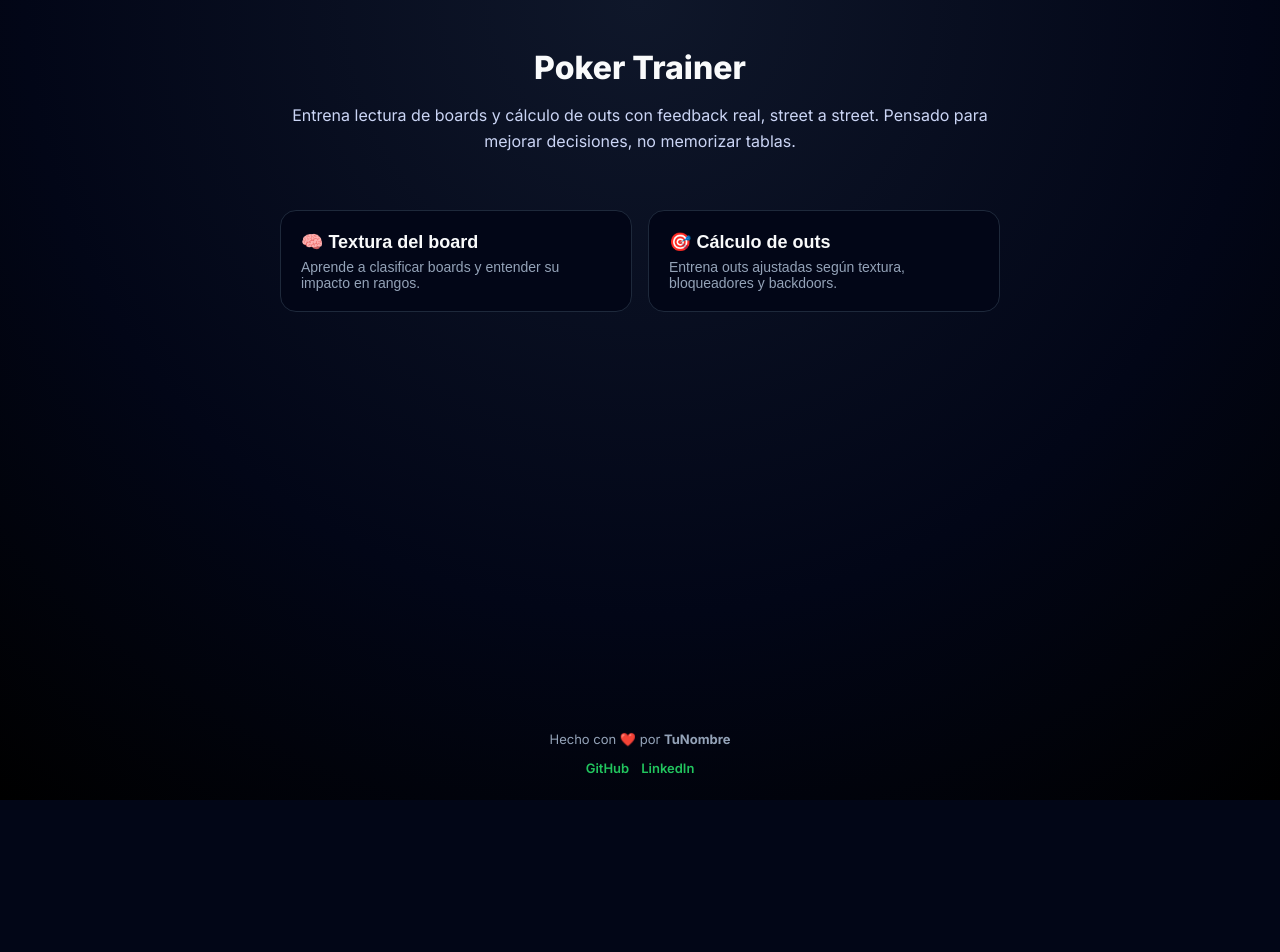
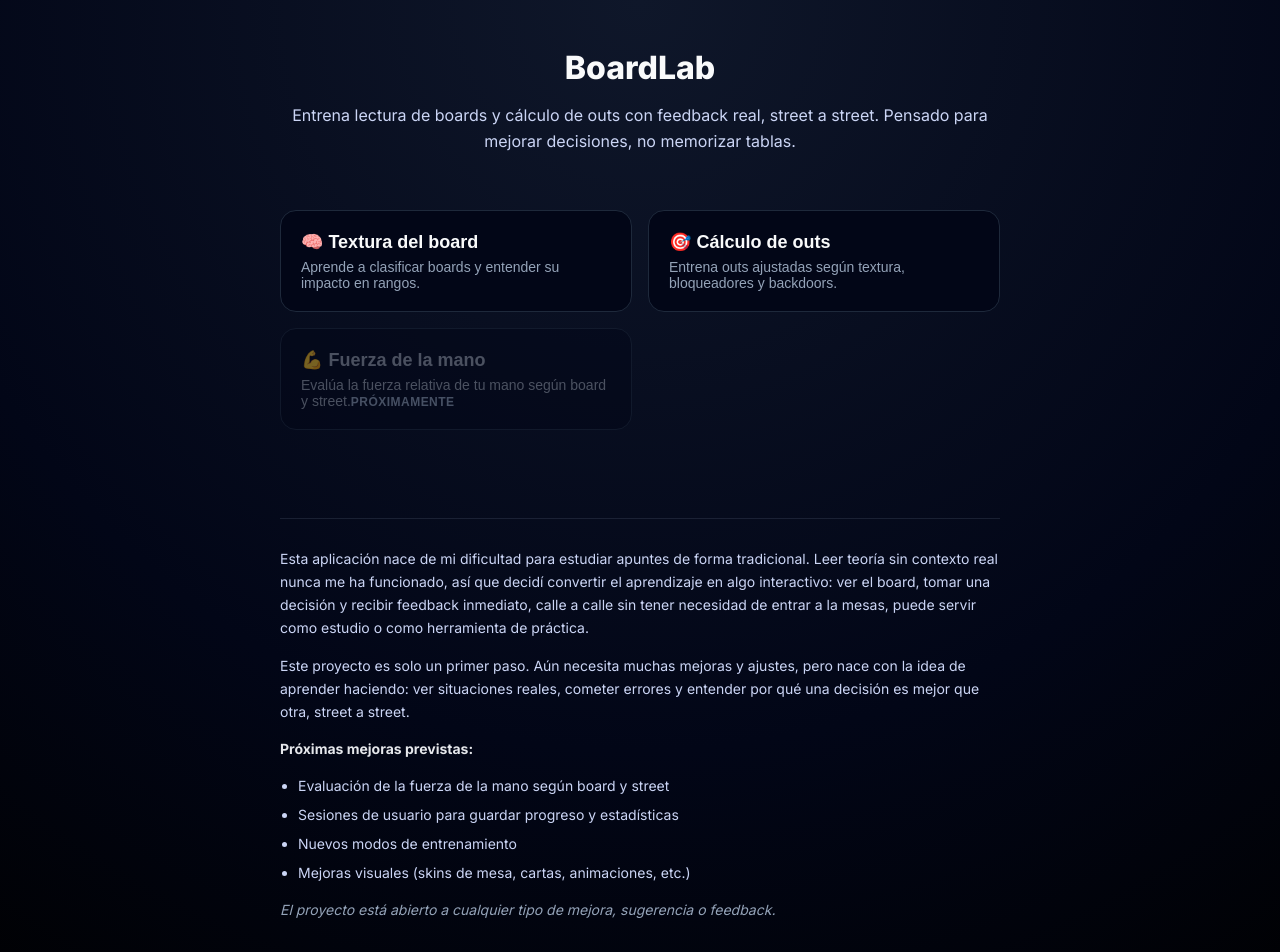
Before and after one commit to Navet21/poker-training-frontend, a React (Vite) app: page / in a window 1280 px wide. Shown: the top 952 px of the page. Before the commit the page ends 800 px from the top, so only its background shows below. Built offline with nearby package versions, Linux system fonts and the light colour scheme; no server answers.

Commit message:
Version 0.1

```diff
--- a/index.html
+++ b/index.html
@@ -2,9 +2,9 @@
 <html lang="en">
   <head>
     <meta charset="UTF-8" />
-    <link rel="icon" type="image/svg+xml" href="/vite.svg" />
+    <link rel="icon" type="image/svg+xml" href="/board-lab.svg" />
     <meta name="viewport" content="width=device-width, initial-scale=1.0" />
-    <title>Poker-Training</title>
+    <title>Board Lab</title>
     <link
   href="https://fonts.googleapis.com/css2?family=Inter:wght@400;600;700;800&display=swap"
   rel="stylesheet"
--- a/src/poker/components/Home/Home.css
+++ b/src/poker/components/Home/Home.css
@@ -62,3 +62,65 @@
   font-size: 14px;
   color: #94a3b8;
 }
+
+.home-card--disabled {
+  opacity: 0.45;
+  cursor: not-allowed;
+  pointer-events: none;
+  position: relative;
+}
+
+.home-card--disabled .home-card-title,
+.home-card--disabled .home-card-desc {
+  color: #9ca3af;
+}
+
+.home-card-soon {
+  margin-top: 8px;
+  font-size: 12px;
+  font-weight: 700;
+  letter-spacing: 0.04em;
+  text-transform: uppercase;
+  color: #94a3b8;
+}
+
+.home-about {
+  max-width: 820px;
+  margin: 48px auto 0;
+  padding-top: 28px;
+  border-top: 1px solid rgba(148, 163, 184, 0.15);
+  display: flex;
+  flex-direction: column;
+  gap: 14px;
+  color: #cbd5f5;
+  font-size: 14px;
+  line-height: 1.65;
+}
+
+.home-about p {
+  margin: 0;
+}
+
+.home-about-list-title {
+  margin-top: 8px;
+  font-weight: 700;
+  color: #e5e7eb;
+}
+
+.home-about-list {
+  margin: 0;
+  padding-left: 18px;
+  display: flex;
+  flex-direction: column;
+  gap: 6px;
+}
+
+.home-about-list li {
+  color: #cbd5f5;
+}
+
+.home-about-note {
+  margin-top: 6px;
+  font-style: italic;
+  color: #94a3b8;
+}
--- a/src/poker/components/Home/Home.tsx
+++ b/src/poker/components/Home/Home.tsx
@@ -8,7 +8,7 @@ export function Home({ onSelect }: Props) {
   return (
     <section className="home">
       <div className="home-hero">
-        <h1 className="home-title">Poker Trainer</h1>
+        <h1 className="home-title">BoardLab</h1>
 
         <p className="home-subtitle">
           Entrena lectura de boards y cálculo de outs con feedback real,
@@ -36,6 +36,49 @@ export function Home({ onSelect }: Props) {
             Entrena outs ajustadas según textura, bloqueadores y backdoors.
           </span>
         </button>
+
+        <button
+          className="home-card home-card--disabled"
+          disabled
+          aria-disabled="true"
+          title="Próximamente"
+        >
+          <span className="home-card-title">💪 Fuerza de la mano</span>
+          <span className="home-card-desc">
+            Evalúa la fuerza relativa de tu mano según board y street.
+          </span>
+          <span className="home-card-soon">Próximamente</span>
+        </button>
+      </div>
+
+      <div className="home-about">
+        <p>
+          Esta aplicación nace de mi dificultad para estudiar apuntes de forma tradicional.
+          Leer teoría sin contexto real nunca me ha funcionado, así que decidí convertir el
+          aprendizaje en algo interactivo: ver el board, tomar una decisión y recibir feedback
+          inmediato, calle a calle sin tener necesidad de entrar a la mesas, puede servir como estudio o como herramienta de práctica.
+        </p>
+
+        <p>
+          Este proyecto es solo un primer paso. Aún necesita muchas mejoras y ajustes,
+          pero nace con la idea de aprender haciendo: ver situaciones reales, cometer errores
+          y entender por qué una decisión es mejor que otra, street a street.
+        </p>
+
+        <p className="home-about-list-title">
+          Próximas mejoras previstas:
+        </p>
+
+        <ul className="home-about-list">
+          <li>Evaluación de la fuerza de la mano según board y street</li>
+          <li>Sesiones de usuario para guardar progreso y estadísticas</li>
+          <li>Nuevos modos de entrenamiento</li>
+          <li>Mejoras visuales (skins de mesa, cartas, animaciones, etc.)</li>
+        </ul>
+
+        <p className="home-about-note">
+          El proyecto está abierto a cualquier tipo de mejora, sugerencia o feedback.
+        </p>
       </div>
     </section>
   );
--- a/src/poker/components/OutsTrainer/OutsTrainer.tsx
+++ b/src/poker/components/OutsTrainer/OutsTrainer.tsx
@@ -9,20 +9,29 @@ import { FeedbackPanel } from "../FeedbackPanel/FeedbackPanel";
 import "./OutsTrainer.css";
 import type { OutsAnswer } from "../../domain/outs/out.types";
 
+type PendingNext = {
+  street: OutsSession["street"];
+  board: OutsSession["cards"];
+};
+
 export function OutsTrainer() {
   const [session, setSession] = useState<OutsSession | null>(null);
   const [answer, setAnswer] = useState<OutsAnswer | null>(null);
   const [outsInput, setOutsInput] = useState("");
   const [loading, setLoading] = useState(false);
   const [error, setError] = useState("");
+  const [pendingNext, setPendingNext] = useState<PendingNext | null>(null);
+  const [sessionEnded, setSessionEnded] = useState(false);
 
   async function handleNewSession() {
     try {
       setError("");
       setAnswer(null);
       setOutsInput("");
+      setPendingNext(null);
+      setSessionEnded(false);
+
       setLoading(true);
-
       const data = await createOutsTrainingSession();
       setSession(data);
     } catch (err) {
@@ -48,30 +57,27 @@ export function OutsTrainer() {
       return;
     }
 
-
     try {
       setError("");
       setLoading(true);
 
       const payload = { street: session.street, outs };
-
       const res = await answerOutsTrainingSession(session.sessionId, payload);
 
       setAnswer(res);
 
-    if (!res.finished && res.next) {
+      if (res.next) {
+        setPendingNext({
+          street: res.next.street,
+          board: res.next.board,
+        });
+      } else {
+        setPendingNext(null);
+      }
 
-      setSession({
-        sessionId: session.sessionId,
-        street: res.next.street,
-        hole: session.hole,
-        cards: res.next.board,
-      });
+      setSessionEnded(res.finished);
 
       setOutsInput("");
-    } else {
-      setSession(null);
-    }
     } catch (err) {
       const message =
         err instanceof Error ? err.message : "Error al enviar la respuesta";
@@ -82,11 +88,32 @@ export function OutsTrainer() {
     }
   }
 
+  function handleDealNext() {
+    if (!session || !pendingNext) return;
+
+    setSession({
+      sessionId: session.sessionId,
+      street: pendingNext.street,
+      hole: session.hole,
+      cards: pendingNext.board,
+    });
+    setPendingNext(null);
+    if (pendingNext.street !== "river") {
+      setAnswer(null);
+      setSessionEnded(false);
+    }
+  }
+
+  const ctaLabel = pendingNext?.street
+    ? pendingNext.street === "river"
+      ? "Ver River"
+      : `Pedir ${pendingNext.street.charAt(0).toUpperCase()}${pendingNext.street.slice(1)}`
+    : "Pedir carta";
+
+  const locked = !!answer || loading;
 
   return (
     <div className="hand-container">
-    <h2>Outs Trainer</h2>
-
       {error && <p className="error">{error}</p>}
 
       {!session && (
@@ -106,10 +133,8 @@ export function OutsTrainer() {
         <>
           <div className="trainer-row">
             <h3 className="street-title">
-            Street actual:{" "}
-            <span className="street-value">{session.street}</span>
+              Street actual: <span className="street-value">{session.street}</span>
             </h3>
-
           </div>
 
           <div className="table-zone table-zone--controls">
@@ -127,7 +152,13 @@ export function OutsTrainer() {
           </div>
 
           <div className="panel">
-          <div className="outs-form">
+            <form
+              className="outs-form"
+              onSubmit={(e) => {
+                e.preventDefault();
+                if (!locked && session.street !== "river") handleSubmit();
+              }}
+            >
               <label className="outs-label">
                 Outs:
                 <input
@@ -135,32 +166,56 @@ export function OutsTrainer() {
                   type="number"
                   value={outsInput}
                   onChange={(e) => setOutsInput(e.target.value)}
+                  disabled={locked || session.street === "river"}
                 />
               </label>
 
               <button
                 className="btn btn-primary"
-              onClick={handleSubmit}
-              disabled={loading}
-              type="button"
+                disabled={locked || session.street === "river"}
+                type="submit"
               >
                 Responder
               </button>
+            </form>
           </div>
-        </div>
-      </>
-    )}
 
           {answer && (
+            <>
               <FeedbackPanel
                 verdict={answer.verdict}
                 primary={{ label: "Tu outs", value: answer.userOuts }}
                 secondary={{ label: "Correctas", value: answer.correctOuts }}
                 explanation={answer.explanation}
               />
+
+              {pendingNext && (
+                <div className="actions">
+                  <button
+                    type="button"
+                    className="btn btn-primary btn-start"
+                    onClick={handleDealNext}
+                  >
+                    {ctaLabel}
+                  </button>
+                </div>
               )}
 
+              {sessionEnded && !pendingNext && (
+                <div className="actions">
+                  <button
+                    type="button"
+                    className="btn btn-primary btn-start"
+                    onClick={handleNewSession}
+                  >
+                    Nueva mano
+                  </button>
+                </div>
+              )}
+            </>
+          )}
+        </>
+      )}
     </div>
   );
-
 }
--- a/src/poker/components/TextureTrainer/TextureTrainer.css
+++ b/src/poker/components/TextureTrainer/TextureTrainer.css
@@ -1,4 +1,3 @@
-/* TextureTrainer.css */
 
 .hand-container {
   display: flex;
@@ -6,15 +5,11 @@
   gap: 16px;
 }
 
-/* Igual que OutsTrainer: centra el botón y evita que se estire */
 .actions {
   display: flex;
   justify-content: center;
   margin: 14px 0 18px;
 }
-
-/* ====== Sesión (botones de textura) ====== */
-
 .texture-buttons {
   display: flex;
   flex-wrap: wrap;
@@ -54,7 +49,6 @@
   box-shadow: none;
 }
 
-/* Móvil: botones tipo “2 columnas” */
 @media (max-width: 520px) {
   .texture-btn {
     flex: 1 1 45%;
@@ -62,7 +56,6 @@
   }
 }
 
-/* ====== Resumen final ====== */
 
 .table-wrapper {
   display: flex;
@@ -70,21 +63,19 @@
   margin: 1.5rem 0;
 }
 
-/* Mesa del resumen */
 .poker-table {
   width: 540px;
   max-width: 100%;
   height: 260px;
   background: radial-gradient(circle at 30% 20%, #16a34a, #065f46);
   border-radius: 999px;
-  border: 10px solid #4b5563; /* borde tipo madera oscura */
+  border: 10px solid #4b5563;
   box-shadow: 0 25px 60px rgba(0, 0, 0, 0.7);
   display: flex;
   align-items: center;
   justify-content: center;
 }
 
-/* Cartas del board en horizontal */
 .community-row {
   display: flex;
   flex-direction: row;
```
Also changed, not shown: src/poker/components/TextureTrainer/TextureTrainer.tsx (+68 -15 lines), public/board-lab.svg (added), 1 other file (tests, documents, lock files or other folders). Lines whose indentation alone changed are shown as unchanged.
